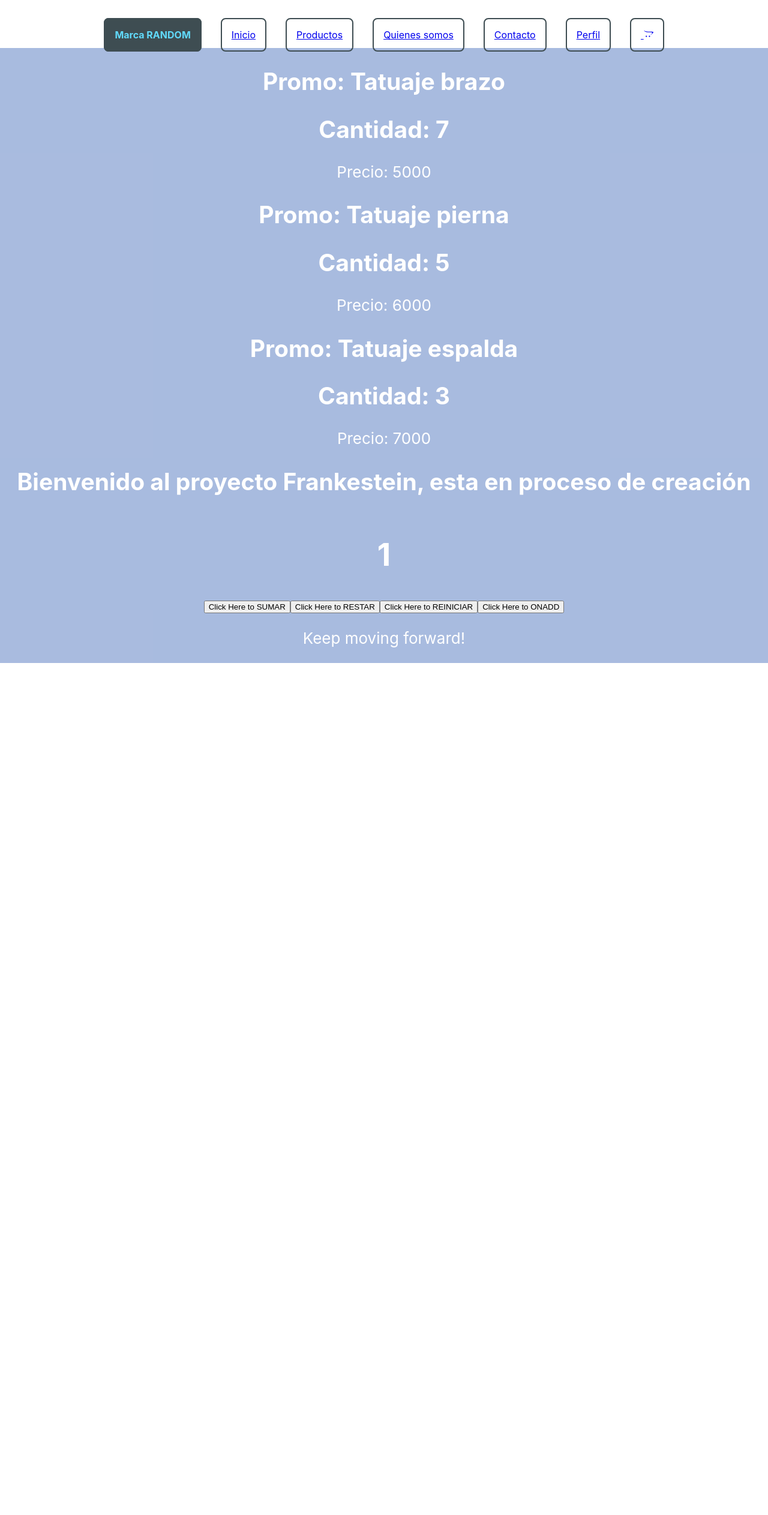
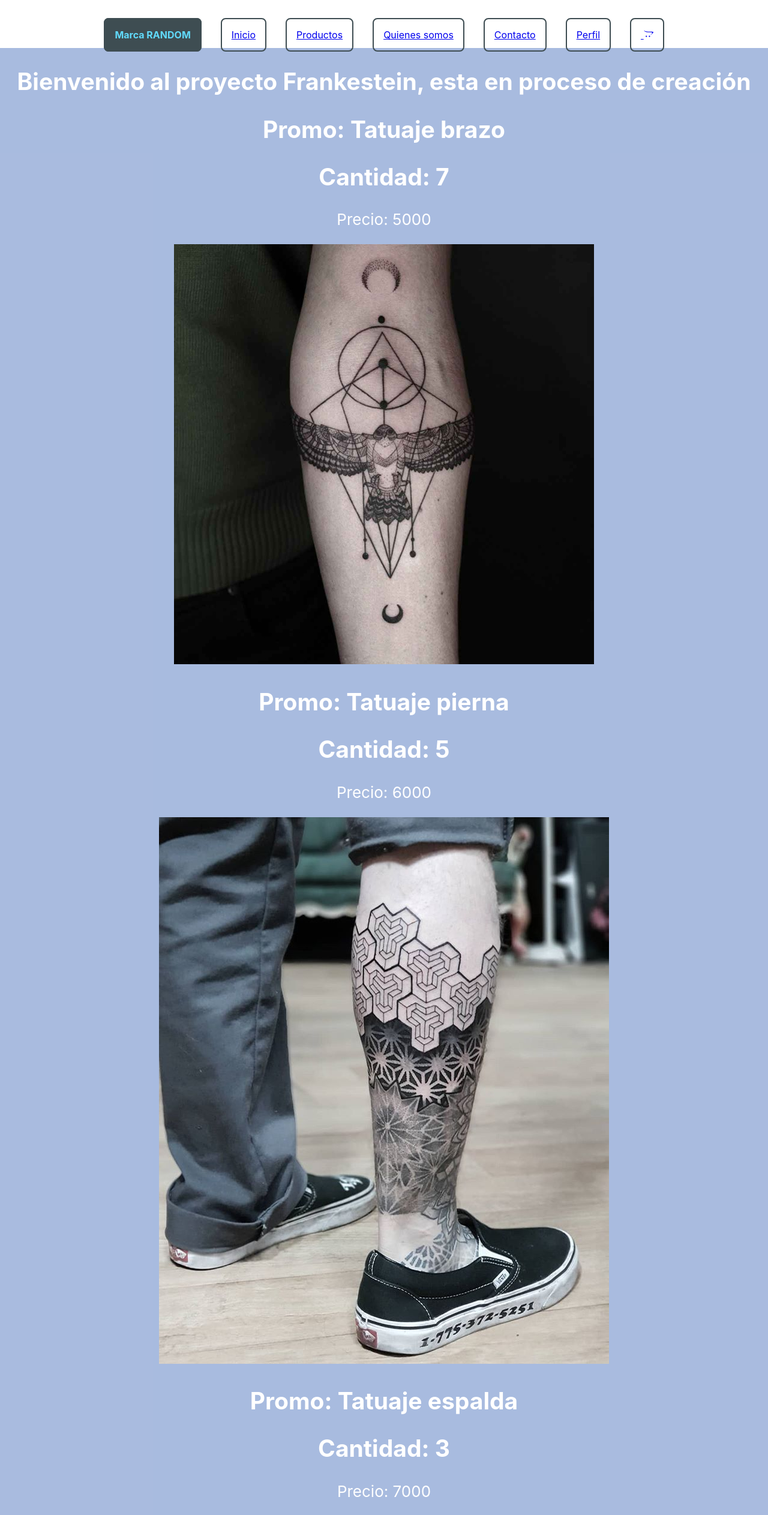
Before and after one commit to BrianEZM/reactJsCoder, a React (Create React App) app: page / in a window 1280 px wide. Shown: the top 2525 px of the page at 60% size. Before the commit the page ends 1105 px from the top, so only its background shows below. Built offline with nearby package versions, Linux system fonts and the light colour scheme.

Commit message:
agregando imgs a los items v1

```diff
--- a/src/componentes/ItemList/Item/Item.js
+++ b/src/componentes/ItemList/Item/Item.js
@@ -9,7 +9,7 @@ export const Item = (props) => {
             <h1>Promo: {props.title}</h1>
             <h2>Cantidad: {props.stock}</h2>
             <p>Precio: {props.price}</p>
-            {/* <img src={props.picture}>Descripcion: </img> */}
+            <img src={props.imag}/>
         </div>
 
     )
--- a/src/componentes/ItemList/ItemList.js
+++ b/src/componentes/ItemList/ItemList.js
@@ -13,7 +13,7 @@ export const ItemList = ({productos}) => {
                 title={producto.title}
                 stock={producto.stock}
                 price={producto.price}
-                // picture={producto.picture}
+                imag={producto.imag}
                 />
             })}
         </>
--- a/src/componentes/ItemListContainer/ItemListContainer.js
+++ b/src/componentes/ItemListContainer/ItemListContainer.js
@@ -6,9 +6,9 @@ import { ItemList } from '../ItemList/ItemList'
 
 
 const productosIniciales = [
-    {title: "Tatuaje brazo", id: 1, price: 5000, stock: 7},
-    {title: "Tatuaje pierna", id: 2, price: 6000, stock: 5},
-    {title: "Tatuaje espalda", id: 3, price: 7000, stock: 3},
+    {title: "Tatuaje brazo", id: 1, price: 5000, stock: 7, imag: "imgs/tatuajeBrazo.jpg"},
+    {title: "Tatuaje pierna", id: 2, price: 6000, stock: 5, imag: "imgs/tatuajePierna.jpg"},
+    {title: "Tatuaje espalda", id: 3, price: 7000, stock: 3, imag: "imgs/tatuajeEspalda.jpg"},
 ];
 
 const promesa1 = new Promise ((res, rej) => {
@@ -37,9 +37,10 @@ export const ItemListContainer = ({name}) => {
 
     return (
         <>
+            <h1> {name} </h1>
             {loading ? <p>Loading, es decir ESPERE POR FAVOR</p> :
             <ItemList productos={productos}/> }
-            <h1> {name} </h1>
+
         </>
     );
 };
```
